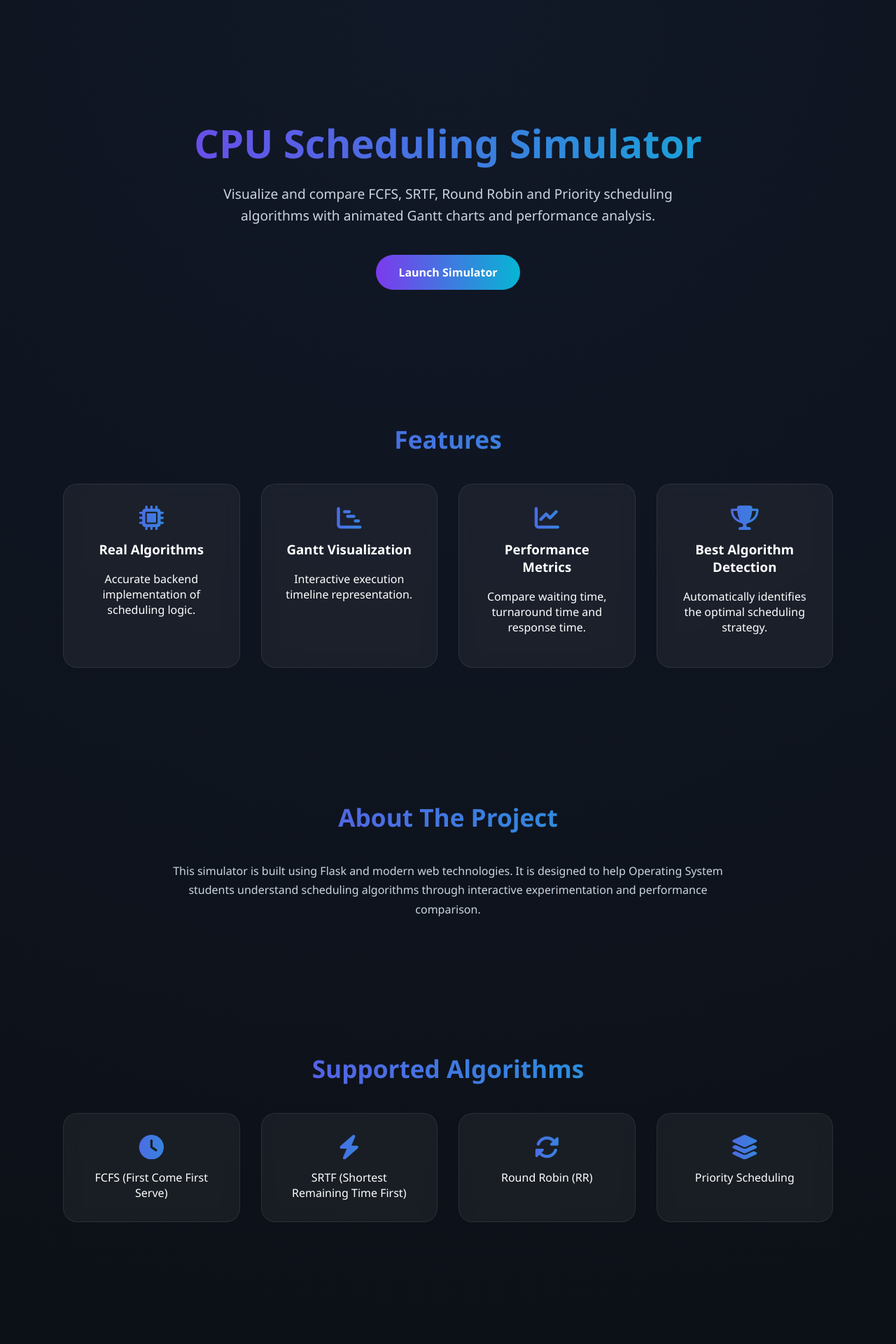
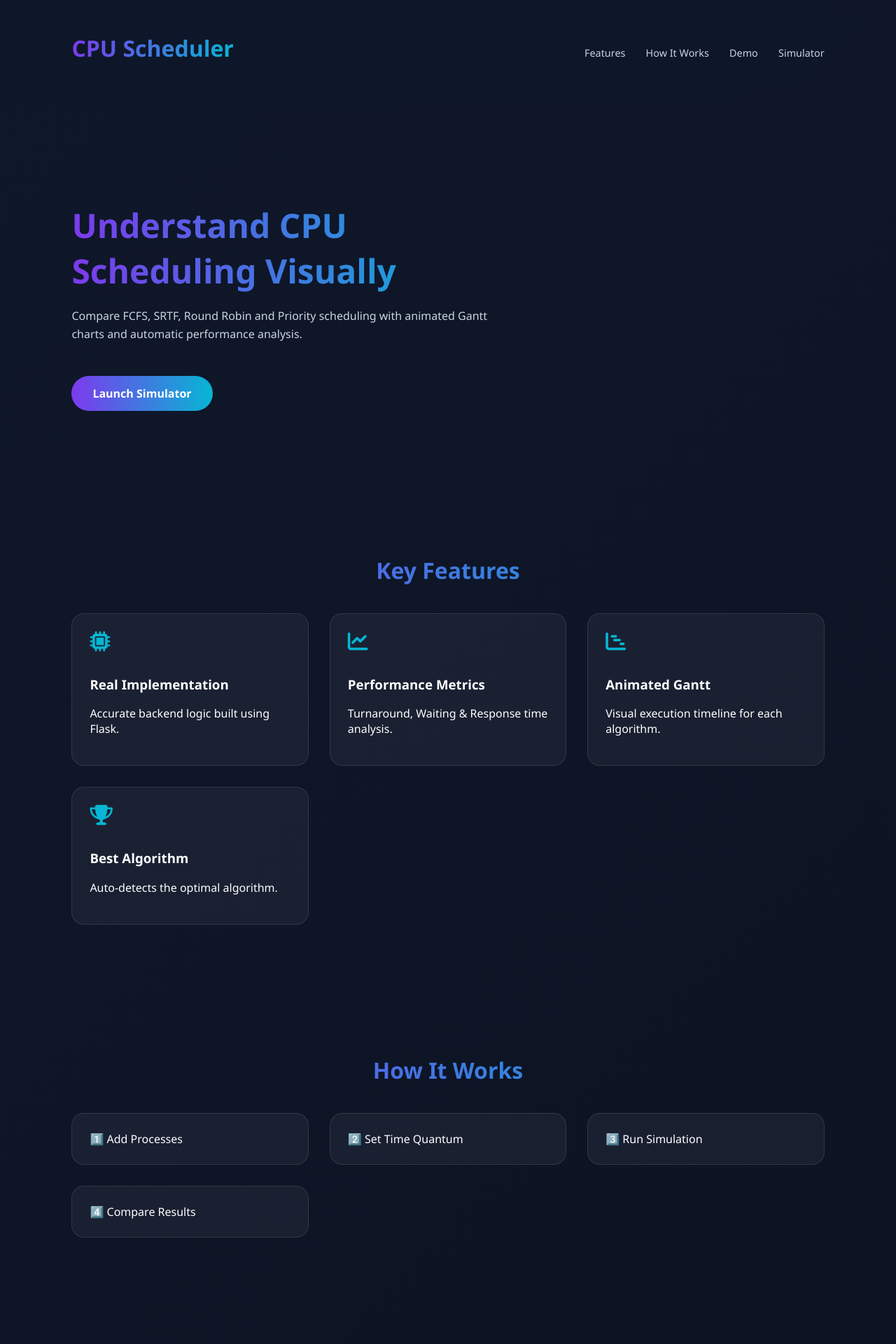
Before and after one commit to VeeQubit/CPU_Process_Scheduler, a Flask app: page / in a window 1280 px wide. Shown: the top 1920 px of the page at 70% size. Run offline with Flask 3, Linux system fonts and the light colour scheme.

Commit message:
Landing page update

```diff
--- a/templates/home.html
+++ b/templates/home.html
@@ -4,69 +4,95 @@
   <title>CPU Scheduling Simulator</title>
   <meta name="viewport" content="width=device-width, initial-scale=1.0">
 
-  <!-- Font Awesome Icons -->
   <link rel="stylesheet"
         href="https://cdnjs.cloudflare.com/ajax/libs/font-awesome/6.5.0/css/all.min.css">
 
   <style>
+
     body {
       margin: 0;
       font-family: 'Segoe UI', sans-serif;
-      background: radial-gradient(circle at top, #111827, #0b0f14);
+      background: linear-gradient(135deg, #0f172a, #0b1220);
       color: white;
-      overflow-x: hidden;
+    }
+
+    nav {
+      display: flex;
+      justify-content: space-between;
+      padding: 20px 8%;
+      align-items: center;
+      position: sticky;
+      top: 0;
+      background: rgba(15,23,42,0.9);
+      backdrop-filter: blur(10px);
+    }
+
+    nav h2 {
+      background: linear-gradient(90deg,#7c3aed,#06b6d4);
+      background-clip: text;
+-webkit-background-clip: text;
+color: transparent;
+    }
+
+    nav a {
+      color: #cbd5e1;
+      text-decoration: none;
+      margin-left: 25px;
+      font-size: 0.9rem;
     }
 
     .hero {
-      text-align: center;
-      padding: 120px 20px 80px;
+      display: flex;
+      justify-content: space-between;
+      align-items: center;
+      padding: 100px 8%;
+      gap: 40px;
+    }
+
+    .hero-text {
+      max-width: 600px;
     }
 
     .hero h1 {
-      font-size: 3.5rem;
-      background: linear-gradient(90deg, #7c3aed, #06b6d4);
+      font-size: 3rem;
+      margin-bottom: 20px;
+      background: linear-gradient(90deg,#7c3aed,#06b6d4);
       background-clip: text;
 -webkit-background-clip: text;
 color: transparent;
-      margin-bottom: 20px;
     }
 
     .hero p {
-      font-size: 1.2rem;
       color: #cbd5e1;
-      max-width: 700px;
-      margin: auto;
       line-height: 1.6;
     }
 
     .cta-btn {
       display: inline-block;
-      margin-top: 40px;
-      padding: 14px 32px;
-      border-radius: 40px;
-      background: linear-gradient(90deg, #7c3aed, #06b6d4);
+      margin-top: 30px;
+      padding: 14px 30px;
+      border-radius: 30px;
+      background: linear-gradient(90deg,#7c3aed,#06b6d4);
+      text-decoration: none;
       color: white;
-      text-decoration: none;
       font-weight: 600;
       transition: 0.3s;
     }
 
     .cta-btn:hover {
-      transform: translateY(-3px);
-      box-shadow: 0 10px 30px rgba(124,58,237,0.4);
+      transform: translateY(-4px);
+      box-shadow: 0 15px 40px rgba(124,58,237,0.5);
     }
 
     section {
-      padding: 80px 20px;
-      max-width: 1100px;
-      margin: auto;
+      padding: 80px 8%;
     }
 
-    section h2 {
+    h2 {
       text-align: center;
-      font-size: 2.2rem;
       margin-bottom: 40px;
-      background: linear-gradient(90deg, #7c3aed, #06b6d4);
+      font-size: 2rem;
+      background: linear-gradient(90deg,#7c3aed,#06b6d4);
       background-clip: text;
 -webkit-background-clip: text;
 color: transparent;
@@ -74,46 +100,39 @@
 
     .grid {
       display: grid;
-      grid-template-columns: repeat(auto-fit, minmax(240px,1fr));
+      grid-template-columns: repeat(auto-fit,minmax(250px,1fr));
       gap: 30px;
     }
 
-    .card-box {
+    .card {
       background: rgba(255,255,255,0.05);
-      padding: 30px;
-      border-radius: 20px;
-      backdrop-filter: blur(10px);
+      padding: 25px;
+      border-radius: 18px;
+      border: 1px solid rgba(255,255,255,0.1);
       transition: 0.3s;
-      border: 1px solid rgba(255,255,255,0.08);
-      text-align: center;
     }
 
-    .card-box:hover {
-      transform: translateY(-8px);
+    .card:hover {
+      transform: translateY(-6px);
       box-shadow: 0 20px 40px rgba(0,0,0,0.5);
     }
 
-    .feature-icon {
-      font-size: 2.2rem;
+    .card i {
+      font-size: 1.8rem;
       margin-bottom: 15px;
-      display: block;
-      background: linear-gradient(90deg, #7c3aed, #06b6d4);
-      background-clip: text;
-      -webkit-background-clip: text;
-      color: transparent;
+      color: #06b6d4;
     }
 
-    .card-box h3 {
-      margin-top: 10px;
-      color: #ffffff;
+    .video-container {
+      display: flex;
+      justify-content: center;
     }
 
-    .about p {
-      text-align: center;
+    iframe {
+      width: 100%;
       max-width: 800px;
-      margin: auto;
-      color: #cbd5e1;
-      line-height: 1.7;
+      height: 450px;
+      border-radius: 15px;
     }
 
     footer {
@@ -123,9 +142,10 @@
       font-size: 0.9rem;
     }
 
-    @media (max-width: 768px) {
-      .hero h1 {
-        font-size: 2.4rem;
+    @media(max-width: 900px){
+      .hero {
+        flex-direction: column;
+        text-align: center;
       }
     }
 
@@ -134,84 +154,84 @@
 
 <body>
 
+<nav>
+  <h2>CPU Scheduler</h2>
+  <div>
+    <a href="#features">Features</a>
+    <a href="#how">How It Works</a>
+    <a href="#demo">Demo</a>
+    <a href="/simulator">Simulator</a>
+  </div>
+</nav>
+
 <section class="hero">
-  <h1>CPU Scheduling Simulator</h1>
+  <div class="hero-text">
+    <h1>Understand CPU Scheduling Visually</h1>
     <p>
-    Visualize and compare FCFS, SRTF, Round Robin and Priority scheduling
-    algorithms with animated Gantt charts and performance analysis.
+      Compare FCFS, SRTF, Round Robin and Priority scheduling
+      with animated Gantt charts and automatic performance analysis.
     </p>
     <a href="/simulator" class="cta-btn">Launch Simulator</a>
+  </div>
+</section>
+
+<section id="features">
+  <h2>Key Features</h2>
+  <div class="grid">
+    <div class="card">
+      <i class="fa-solid fa-microchip"></i>
+      <h3>Real Implementation</h3>
+      <p>Accurate backend logic built using Flask.</p>
+    </div>
+    <div class="card">
+      <i class="fa-solid fa-chart-line"></i>
+      <h3>Performance Metrics</h3>
+      <p>Turnaround, Waiting & Response time analysis.</p>
+    </div>
+    <div class="card">
+      <i class="fa-solid fa-chart-gantt"></i>
+      <h3>Animated Gantt</h3>
+      <p>Visual execution timeline for each algorithm.</p>
+    </div>
+    <div class="card">
+      <i class="fa-solid fa-trophy"></i>
+      <h3>Best Algorithm</h3>
+      <p>Auto-detects the optimal algorithm.</p>
+    </div>
+  </div>
+</section>
+
+<section id="how">
+  <h2>How It Works</h2>
+  <div class="grid">
+    <div class="card">1️⃣ Add Processes</div>
+    <div class="card">2️⃣ Set Time Quantum</div>
+    <div class="card">3️⃣ Run Simulation</div>
+    <div class="card">4️⃣ Compare Results</div>
+  </div>
+</section>
+
+<section id="demo">
+  <h2>Watch Demo</h2>
+  <div class="video-container">
+    <!-- Replace with your YouTube video link -->
+    <iframe src="https://www.youtube.com/embed/YOUR_VIDEO_ID"
+            allowfullscreen></iframe>
+  </div>
 </section>
 
 <section>
-  <h2>Features</h2>
+  <h2>Why Use This Tool?</h2>
   <div class="grid">
-
-    <div class="card-box">
-      <i class="fa-solid fa-microchip feature-icon"></i>
-      <h3>Real Algorithms</h3>
-      <p>Accurate backend implementation of scheduling logic.</p>
-    </div>
-
-    <div class="card-box">
-      <i class="fa-solid fa-chart-gantt feature-icon"></i>
-      <h3>Gantt Visualization</h3>
-      <p>Interactive execution timeline representation.</p>
-    </div>
-
-    <div class="card-box">
-      <i class="fa-solid fa-chart-line feature-icon"></i>
-      <h3>Performance Metrics</h3>
-      <p>Compare waiting time, turnaround time and response time.</p>
-    </div>
-
-    <div class="card-box">
-      <i class="fa-solid fa-trophy feature-icon"></i>
-      <h3>Best Algorithm Detection</h3>
-      <p>Automatically identifies the optimal scheduling strategy.</p>
-    </div>
-
-  </div>
-</section>
-
-<section class="about">
-  <h2>About The Project</h2>
-  <p>
-    This simulator is built using Flask and modern web technologies.
-    It is designed to help Operating System students understand scheduling
-    algorithms through interactive experimentation and performance comparison.
-  </p>
-</section>
-
-<section>
-  <h2>Supported Algorithms</h2>
-  <div class="grid">
-
-    <div class="card-box">
-      <i class="fa-solid fa-clock feature-icon"></i>
-      FCFS (First Come First Serve)
-    </div>
-
-    <div class="card-box">
-      <i class="fa-solid fa-bolt feature-icon"></i>
-      SRTF (Shortest Remaining Time First)
-    </div>
-
-    <div class="card-box">
-      <i class="fa-solid fa-rotate feature-icon"></i>
-      Round Robin (RR)
-    </div>
-
-    <div class="card-box">
-      <i class="fa-solid fa-layer-group feature-icon"></i>
-      Priority Scheduling
-    </div>
-
+    <div class="card">✔ Ideal for OS students</div>
+    <div class="card">✔ Interactive learning</div>
+    <div class="card">✔ Compare multiple algorithms</div>
+    <div class="card">✔ Clean and modern interface</div>
   </div>
 </section>
 
 <section style="text-align:center;">
-  <h2>Ready to Explore?</h2>
+  <h2>Start Exploring Now</h2>
   <a href="/simulator" class="cta-btn">Start Simulation</a>
 </section>
 
```
Lines whose indentation alone changed are shown as unchanged.
